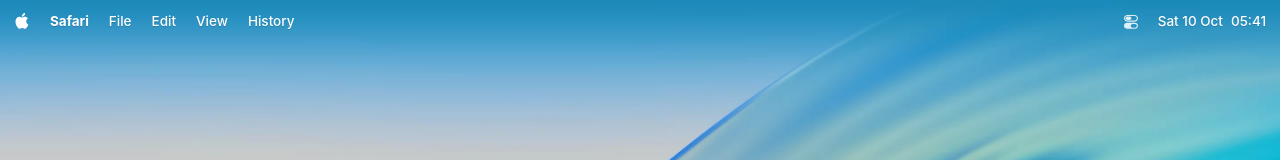
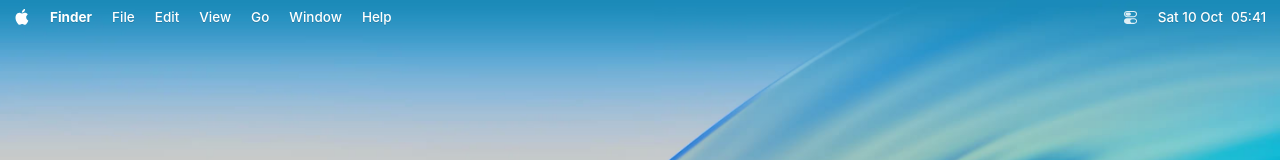
Before and after one commit to thibautizard/portfolio-macos, a React (Vite) app: page / in a window 1280 px wide. Shown: the top 160 px of the page. Built offline with nearby package versions, Linux system fonts and the light colour scheme; a web font is replaced by a local one.

Commit message:
style: highlight header icons

```diff
--- a/src/components/macOS/desktop/header/header.tsx
+++ b/src/components/macOS/desktop/header/header.tsx
@@ -10,7 +10,7 @@ export function Header() {
       <div
         className={cn(
           "relative z-1 items-center flex justify-between",
-					"px-3.5 py-3 gap-x-5",
+          "px-3.5 py-2 gap-x-5",
           "text-[13.5px] font-medium text-shadow-2xs",
           "select-none",
         )}
@@ -33,7 +33,7 @@ export function Header() {
 }
 
 // ----------------------------------------------------------------
-const menuLinks = ["Safari", "File", "Edit", "View", "History"];
+const menuLinks = ["Finder", "File", "Edit", "View", "Go", "Window", "Help"];
 function MenuLinks() {
   return (
     <>
--- a/src/components/macOS/desktop/header/menus/battery/components/batteries.tsx
+++ b/src/components/macOS/desktop/header/menus/battery/components/batteries.tsx
@@ -29,13 +29,7 @@ export function Battery100Percent({
   );
 }
 
-export function Battery75Percent({
-  fill = "white",
-  borderFill = "white",
-}: {
-  fill?: string;
-  borderFill?: string;
-}) {
+export function Battery75Percent({ fill = "white" }: { fill?: string }) {
   return (
     <svg
       version="1.1"
@@ -60,13 +54,7 @@ export function Battery75Percent({
   );
 }
 
-export function Battery50Percent({
-  fill = "white",
-  borderFill = "white",
-}: {
-  fill?: string;
-  borderFill?: string;
-}) {
+export function Battery50Percent({ fill = "white" }: { fill?: string }) {
   return (
     <svg
       version="1.1"
@@ -91,13 +79,7 @@ export function Battery50Percent({
   );
 }
 
-export function Battery25Percent({
-  fill = "white",
-  borderFill = "white",
-}: {
-  fill?: string;
-  borderFill?: string;
-}) {
+export function Battery25Percent({ fill = "white" }: { fill?: string }) {
   return (
     <svg
       version="1.1"
@@ -122,13 +104,7 @@ export function Battery25Percent({
   );
 }
 
-export function Battery0Percent({
-  fill = "white",
-  borderFill = "white",
-}: {
-  fill?: string;
-  borderFill?: string;
-}) {
+export function Battery0Percent({ fill = "white" }: { fill?: string }) {
   return (
     <svg
       version="1.1"
--- a/src/components/macOS/desktop/header/menus/battery/index.tsx
+++ b/src/components/macOS/desktop/header/menus/battery/index.tsx
@@ -45,8 +45,16 @@ function BatteryTrigger() {
   const roundedBatteryLevel = Math.round(battery.percent / 25) * 25;
   const yellowPowerMode = "#FFD600";
   const fill = isPowerMode ? yellowPowerMode : "white";
+
   return (
-    <MenuTrigger className="flex gap-x-1 items-center">
+    <MenuTrigger
+      className={cn(
+        "flex gap-x-1 relative items-center",
+        "before:absolute before:-z-1 before:content-[''] before:size-full before:h-5 before:bg-white before:opacity-0",
+        "before:scale-x-135 before:scale-y-130 before:rounded-full",
+        "data-popup-open:before:opacity-12",
+      )}
+    >
       <span className="text-xs leading-none!">{battery.percent} %</span>
       <div className="size-6.5 h-fit">
         {roundedBatteryLevel === 100 && <Battery100Percent fill={fill} />}
--- a/src/components/macOS/desktop/header/menus/menu.tsx
+++ b/src/components/macOS/desktop/header/menus/menu.tsx
@@ -8,17 +8,20 @@ const Menu = MenuPrimitive.Root;
 
 const MenuPortal = MenuPrimitive.Portal;
 
-function MenuTrigger(props: MenuPrimitive.Trigger.Props) {
+function MenuTrigger({ className, ...props }: MenuPrimitive.Trigger.Props) {
 	return (
 		<MenuPrimitive.Trigger
-			className={cn(
+			className={(state) =>
+				cn(
 					"relative",
 					"grid place-items-center",
 					"before:opacity-0 before:inset-0 before:top-1/2 before:-translate-y-1/2 before:w-[40px] before:h-[24px] before:left-1/2 before:-translate-x-1/2",
 					"before:content-[''] before:absolute before:bg-white/15",
 					"before:rounded-full",
 					"data-popup-open:before:opacity-100",
-			)}
+					typeof className === "function" ? className(state) : className,
+				)
+			}
 			data-slot="menu-trigger"
 			type="button"
 			{...props}
--- a/src/components/macOS/desktop/header/menus/settings/components/menus/liquid-menu.tsx
+++ b/src/components/macOS/desktop/header/menus/settings/components/menus/liquid-menu.tsx
@@ -69,7 +69,7 @@ export function LiquidMenu({ isOpened }: { isOpened: boolean }) {
   return (
     <div
       className={cn(
-				"fixed right-0 -z-1",
+        "fixed right-0 -z-2",
         "transition-opacity duration-300",
         isOpened ? "opacity-100" : "opacity-0 pointer-events-none",
       )}
@@ -93,7 +93,7 @@ export function LiquidMenu({ isOpened }: { isOpened: boolean }) {
             tint={
               isDarkMode
                 ? { a: 0.2, b: 0.3, g: 0.3, r: 0.3 }
-								: { a: 0.4, b: 0.3, g: 0.3, r: 0.3 }
+                : { a: 0.2, b: 0.3, g: 0.3, r: 0.3 }
             }
           >
             <Padding insets={PADDING}>
--- a/src/components/macOS/desktop/header/menus/settings/index.tsx
+++ b/src/components/macOS/desktop/header/menus/settings/index.tsx
@@ -25,7 +25,10 @@ export function Settings() {
 
   return (
     <Container ref={containerRef}>
-			<SettingsButton onClick={() => setIsOpened((o) => !o)} />
+      <SettingsButton
+        isOpened={isOpened}
+        onClick={() => setIsOpened((o) => !o)}
+      />
       {Menu}
     </Container>
   );
@@ -43,10 +46,22 @@ export function Container({
 }
 
 // ⏹️
-function SettingsButton({ onClick }: { onClick: () => void }) {
+function SettingsButton({
+  isOpened,
+  onClick,
+}: {
+  isOpened: boolean;
+  onClick: () => void;
+}) {
   return (
     <button
-			className="size-fit grid place-items-center"
+      className={cn(
+        "relative",
+        "size-fit grid place-items-center",
+        "before:absolute before:-z-1 before:content-[''] before:size-full before:h-5 before:bg-white before:opacity-0",
+        "before:px-5 before:py-[0.82rem] before:rounded-full",
+        isOpened && "before:opacity-12",
+      )}
       onClick={onClick}
       type="button"
     >
@@ -60,7 +75,7 @@ function SettingsIcon() {
     <div className={cn("size-3.5")}>
       <svg
         version="1.1"
-				viewBox="0 0 18.619 18.4645"
+        viewBox="0 0 20 18.4645"
         xmlns="http://www.w3.org/2000/svg"
       >
         <title>switch.2</title>
```
Also changed, not shown: src/components/macOS/dock/components/docks/liquid-dock.tsx (indentation only). Lines whose indentation alone changed are shown as unchanged.
